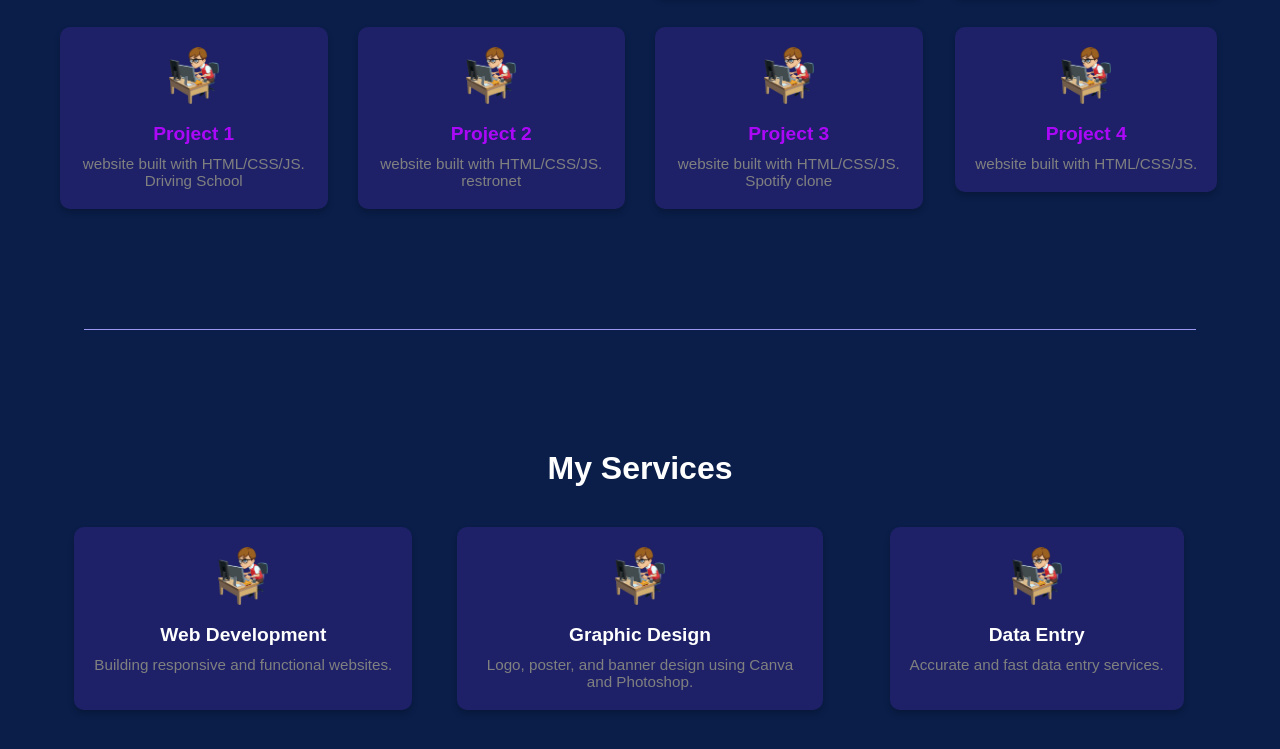
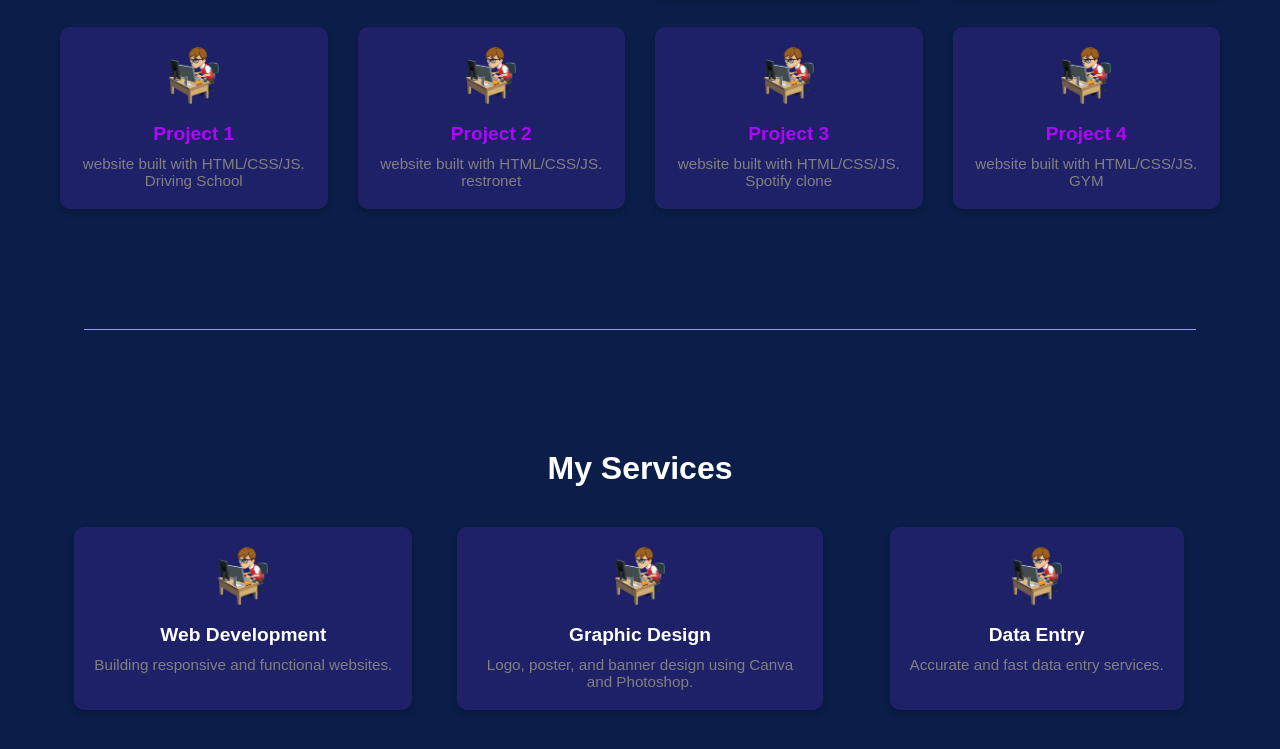
Before and after one commit to Sonuyadav18/sonuyadav, a plain HTML site: page index.html in a window 1280 px wide. Shown: the part 1602-2351 px from the top of the page. Drawn offline with nearby package versions, Linux system fonts and the light colour scheme.

Commit message:
Update index.html

```diff
--- a/index.html
+++ b/index.html
@@ -366,7 +366,7 @@
                     <div class="card">
                         <img src="developer.png" alt="">
                         <div class="card-title">Project 4</div>
-                        <div class="card-desc">website built with HTML/CSS/JS. </div>
+                        <div class="card-desc">website built with HTML/CSS/JS. GYM </div>
                     </div>
                 </a>
 
```
